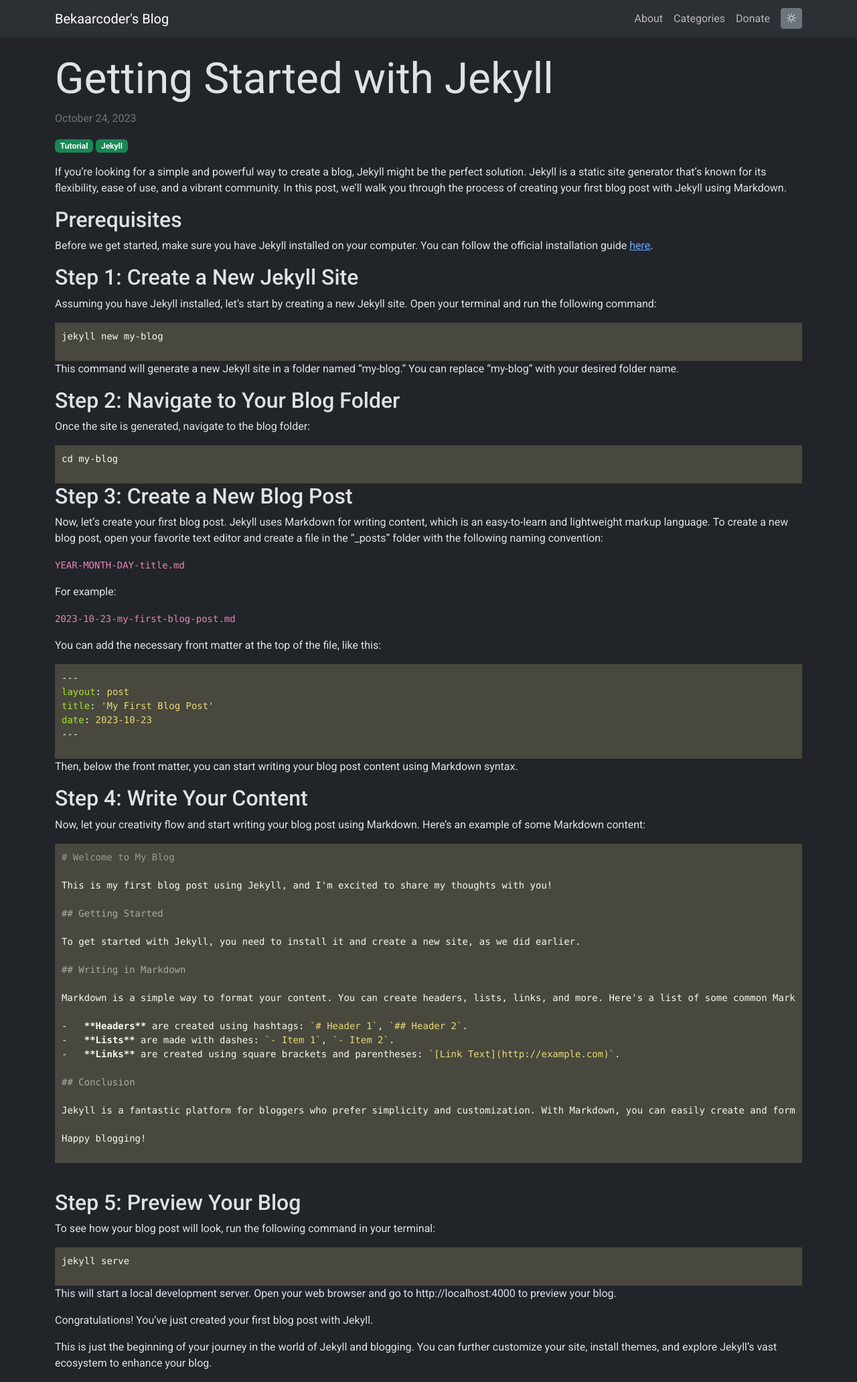
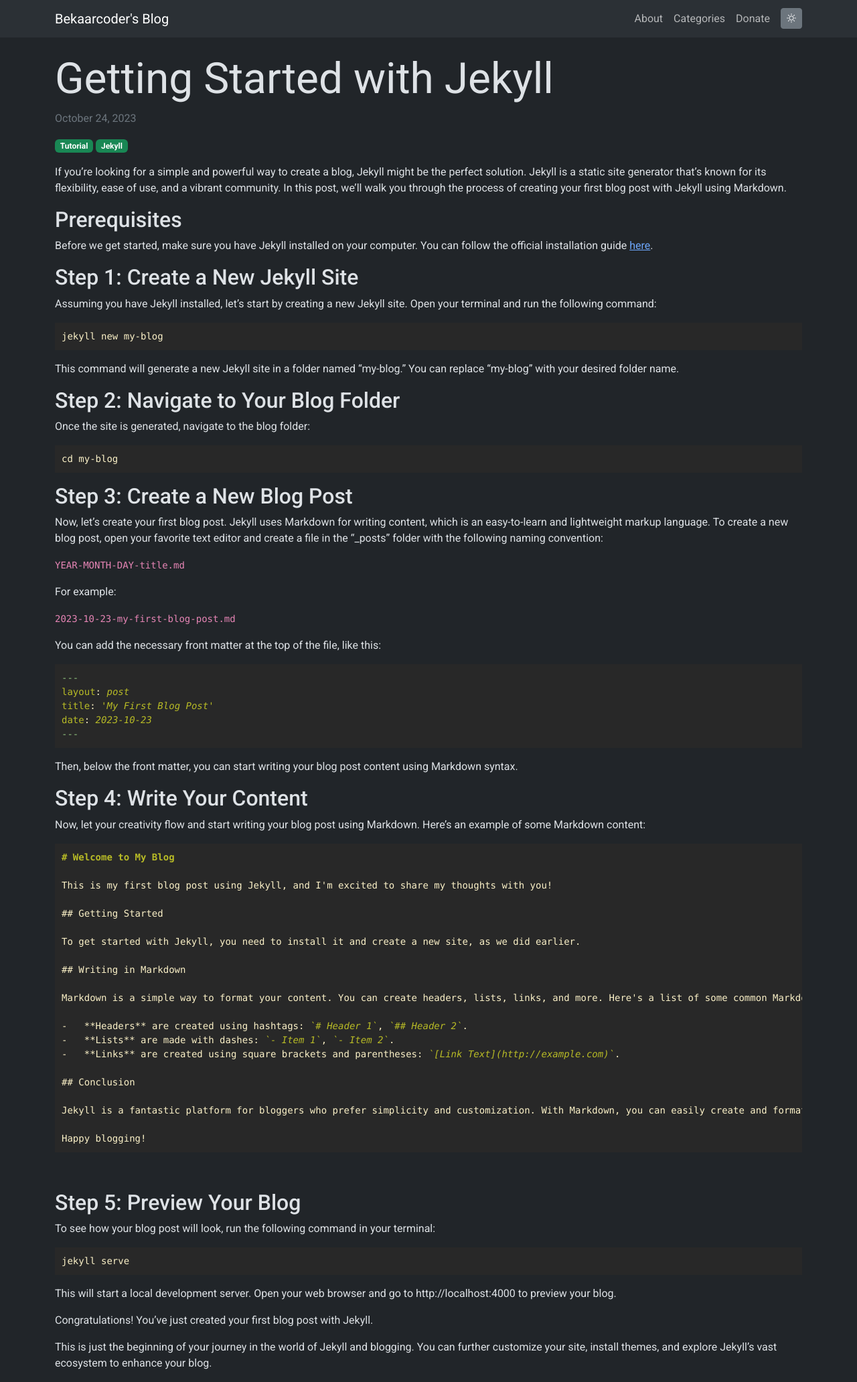
Before and after one commit to bekaarcoder/my-blog, a Jekyll site: the page built from _posts/2023-10-24-my-first-blog-post.markdown, in a window 1280 px wide. Shown: the whole page at 67% size. Built offline with Jekyll 4.4.1, drawn with Linux system fonts in a browser that asks for light colours.

Commit message:
updated syntax highlighter style

```diff
--- a/assets/css/syntax.css
+++ b/assets/css/syntax.css
@@ -1,215 +1,88 @@
-div.highlight {padding: 10px;}
+pre { padding: 10px; }
 .highlight table td { padding: 5px; }
 .highlight table pre { margin: 0; }
-.highlight .c, .highlight .ch, .highlight .cd, .highlight .cpf {
-  color: #75715e;
-  font-style: italic;
+.highlight, .highlight .w {
+  color: #fbf1c7;
+  background-color: #282828;
 }
-.highlight .cm {
-  color: #75715e;
-  font-style: italic;
+.highlight .err {
+  color: #fb4934;
+  background-color: #282828;
+  font-weight: bold;
 }
-.highlight .c1 {
-  color: #75715e;
+.highlight .c, .highlight .ch, .highlight .cd, .highlight .cm, .highlight .cpf, .highlight .c1, .highlight .cs {
+  color: #928374;
   font-style: italic;
 }
 .highlight .cp {
-  color: #75715e;
+  color: #8ec07c;
+}
+.highlight .nt {
+  color: #fb4934;
+}
+.highlight .o, .highlight .ow {
+  color: #fbf1c7;
+}
+.highlight .p, .highlight .pi {
+  color: #fbf1c7;
+}
+.highlight .gi {
+  color: #b8bb26;
+  background-color: #282828;
+}
+.highlight .gd {
+  color: #fb4934;
+  background-color: #282828;
+}
+.highlight .gh {
+  color: #b8bb26;
   font-weight: bold;
 }
-.highlight .cs {
-  color: #75715e;
-  font-weight: bold;
+.highlight .k, .highlight .kn, .highlight .kp, .highlight .kr, .highlight .kv {
+  color: #fb4934;
+}
+.highlight .kc {
+  color: #d3869b;
+}
+.highlight .kt {
+  color: #fabd2f;
+}
+.highlight .kd {
+  color: #fe8019;
+}
+.highlight .s, .highlight .sb, .highlight .sc, .highlight .dl, .highlight .sd, .highlight .s2, .highlight .sh, .highlight .sx, .highlight .s1 {
+  color: #b8bb26;
   font-style: italic;
 }
-.highlight .err {
-  color: #960050;
-  background-color: #1e0010;
-}
-.highlight .gi {
-  color: #ffffff;
-  background-color: #324932;
-}
-.highlight .gd {
-  color: #ffffff;
-  background-color: #493131;
-}
-.highlight .ge {
-  color: #000000;
+.highlight .si {
+  color: #b8bb26;
   font-style: italic;
 }
-.highlight .gr {
-  color: #aa0000;
+.highlight .sr {
+  color: #b8bb26;
+  font-style: italic;
 }
-.highlight .gt {
-  color: #aa0000;
-}
-.highlight .gh {
-  color: #999999;
-}
-.highlight .go {
-  color: #888888;
-}
-.highlight .gp {
-  color: #555555;
-}
-.highlight .gs {
-  font-weight: bold;
-}
-.highlight .gu {
-  color: #aaaaaa;
-}
-.highlight .k, .highlight .kv {
-  color: #66d9ef;
-  font-weight: bold;
-}
-.highlight .kc {
-  color: #66d9ef;
-  font-weight: bold;
-}
-.highlight .kd {
-  color: #66d9ef;
-  font-weight: bold;
-}
-.highlight .kp {
-  color: #66d9ef;
-  font-weight: bold;
-}
-.highlight .kr {
-  color: #66d9ef;
-  font-weight: bold;
-}
-.highlight .kt {
-  color: #66d9ef;
-  font-weight: bold;
-}
-.highlight .kn {
-  color: #f92672;
-  font-weight: bold;
-}
-.highlight .ow {
-  color: #f92672;
-  font-weight: bold;
-}
-.highlight .o {
-  color: #f92672;
-  font-weight: bold;
-}
-.highlight .mf {
-  color: #ae81ff;
-}
-.highlight .mh {
-  color: #ae81ff;
-}
-.highlight .il {
-  color: #ae81ff;
-}
-.highlight .mi {
-  color: #ae81ff;
-}
-.highlight .mo {
-  color: #ae81ff;
-}
-.highlight .m, .highlight .mb, .highlight .mx {
-  color: #ae81ff;
+.highlight .sa {
+  color: #fb4934;
 }
 .highlight .se {
-  color: #ae81ff;
+  color: #fe8019;
 }
-.highlight .sa {
-  color: #66d9ef;
-  font-weight: bold;
+.highlight .nn {
+  color: #8ec07c;
 }
-.highlight .sb {
-  color: #e6db74;
+.highlight .nc {
+  color: #8ec07c;
 }
-.highlight .sc {
-  color: #e6db74;
+.highlight .no {
+  color: #d3869b;
 }
-.highlight .sd {
-  color: #e6db74;
+.highlight .na {
+  color: #b8bb26;
 }
-.highlight .s2 {
-  color: #e6db74;
-}
-.highlight .sh {
-  color: #e6db74;
-}
-.highlight .si {
-  color: #e6db74;
-}
-.highlight .sx {
-  color: #e6db74;
-}
-.highlight .sr {
-  color: #e6db74;
-}
-.highlight .s1 {
-  color: #e6db74;
+.highlight .m, .highlight .mb, .highlight .mf, .highlight .mh, .highlight .mi, .highlight .il, .highlight .mo, .highlight .mx {
+  color: #d3869b;
 }
 .highlight .ss {
-  color: #e6db74;
+  color: #83a598;
 }
-.highlight .s, .highlight .dl {
-  color: #e6db74;
-}
-.highlight .na {
-  color: #a6e22e;
-}
-.highlight .nc {
-  color: #a6e22e;
-  font-weight: bold;
-}
-.highlight .nd {
-  color: #a6e22e;
-  font-weight: bold;
-}
-.highlight .ne {
-  color: #a6e22e;
-  font-weight: bold;
-}
-.highlight .nf, .highlight .fm {
-  color: #a6e22e;
-  font-weight: bold;
-}
-.highlight .no {
-  color: #66d9ef;
-}
-.highlight .bp {
-  color: #f8f8f2;
-}
-.highlight .nb {
-  color: #f8f8f2;
-}
-.highlight .ni {
-  color: #f8f8f2;
-}
-.highlight .nn {
-  color: #f8f8f2;
-}
-.highlight .vc {
-  color: #f8f8f2;
-}
-.highlight .vg {
-  color: #f8f8f2;
-}
-.highlight .vi {
-  color: #f8f8f2;
-}
-.highlight .nv, .highlight .vm {
-  color: #f8f8f2;
-}
-.highlight .w {
-  color: #f8f8f2;
-}
-.highlight .nl {
-  color: #f8f8f2;
-  font-weight: bold;
-}
-.highlight .nt {
-  color: #f92672;
-}
-.highlight {
-  color: #f8f8f2;
-  background-color: #49483e;
-}
```
